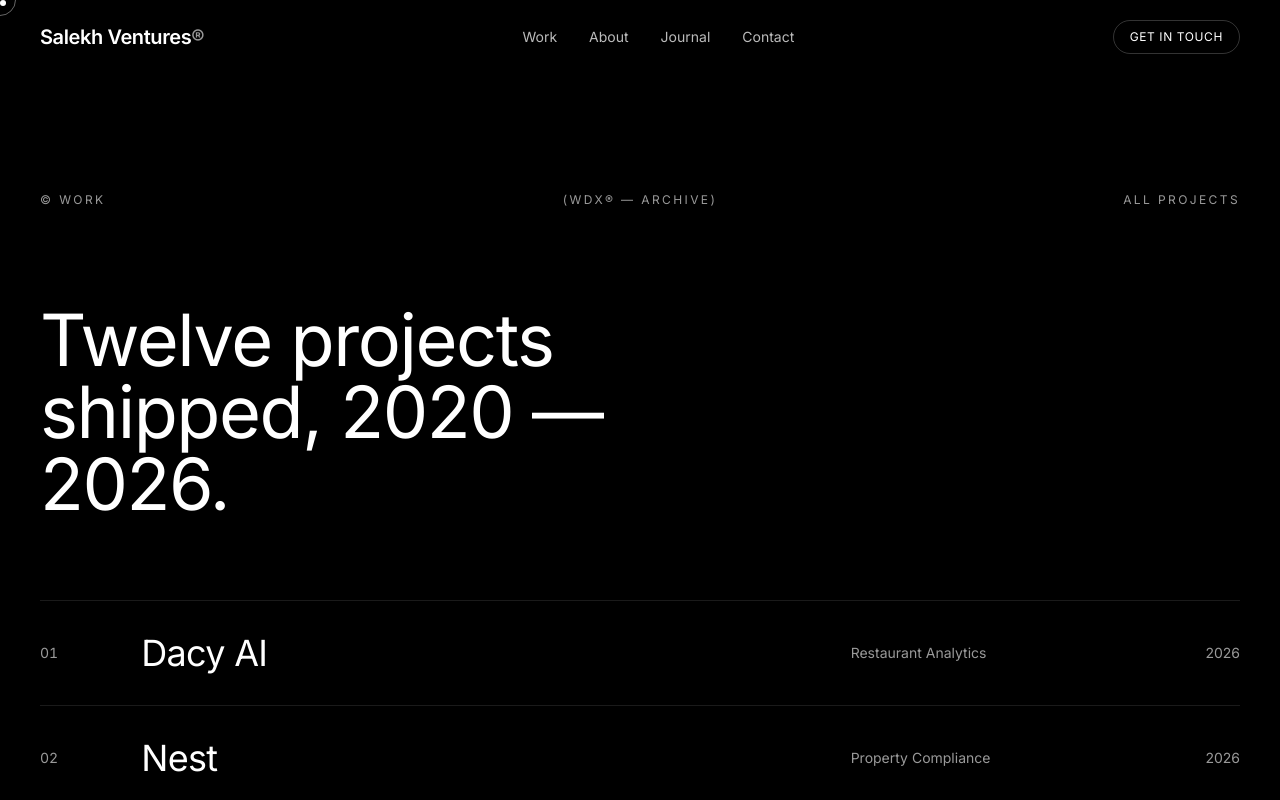
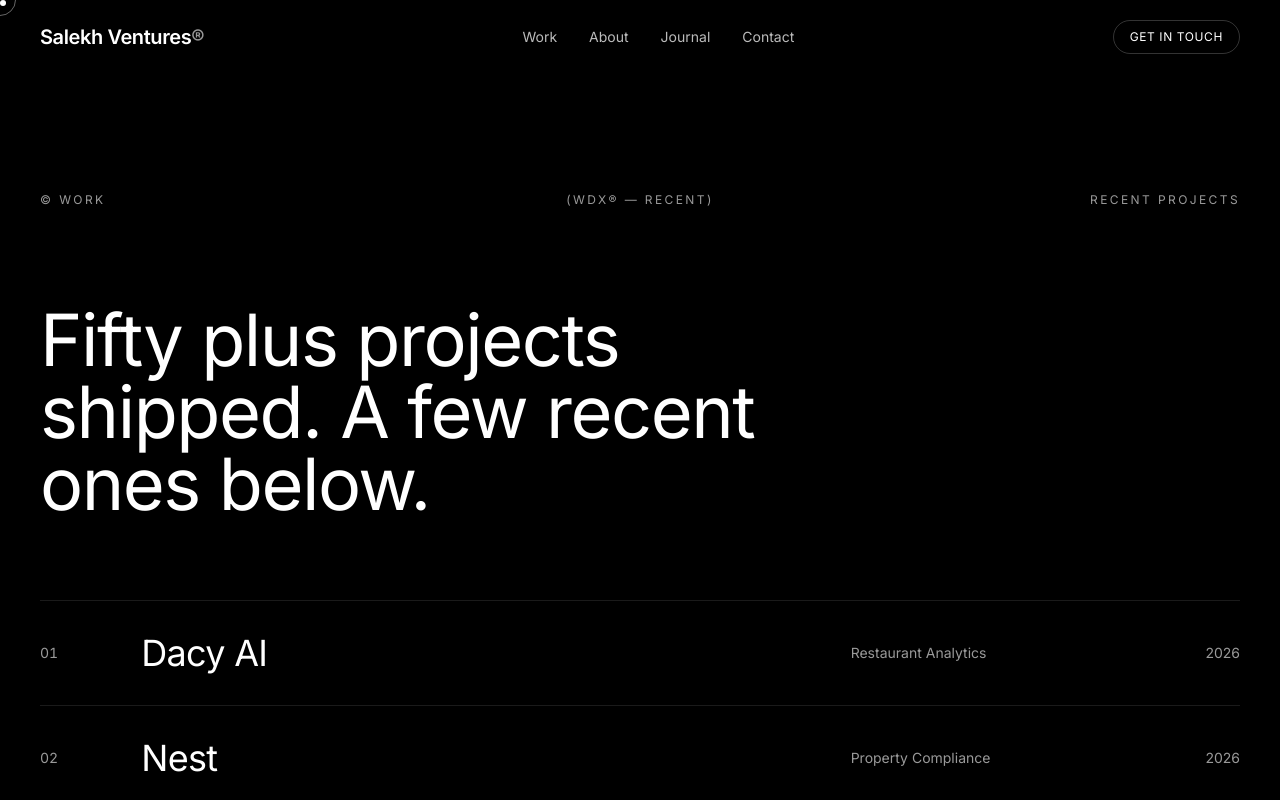
Before and after one commit to SalekhM8/salekh-ventures, a Next.js app: page /work in a window 1280 px wide. Shown: the top 800 px of the page. Built offline with nearby package versions, Linux system fonts and the light colour scheme.

Commit message:
Reflect real scale: 50+ shipped, list shows recent only

```diff
--- a/src/app/(dark)/about/page.tsx
+++ b/src/app/(dark)/about/page.tsx
@@ -53,7 +53,7 @@ export default function AboutPage() {
                 </p>
               </div>
               <div className="bg-black p-6">
-                <p className="font-display text-4xl">12</p>
+                <p className="font-display text-4xl">50+</p>
                 <p className="mt-2 text-xs uppercase tracking-[0.2em] text-muted">
                   Shipped projects
                 </p>
--- a/src/app/(dark)/work/page.tsx
+++ b/src/app/(dark)/work/page.tsx
@@ -4,7 +4,7 @@ import { allWorks } from "@/lib/data";
 
 export const metadata = {
   title: "Work — Salekh Ventures",
-  description: "Selected projects shipped to production, 2020 — 2026.",
+  description: "A selection of recent projects shipped to production.",
 };
 
 export default function WorkPage() {
@@ -12,12 +12,12 @@ export default function WorkPage() {
     <section className="px-6 pb-24 pt-40 md:px-10 md:pb-40 md:pt-48">
       <SectionHeader
         left="© Work"
-        center="(WDX® — Archive)"
-        right="All projects"
+        center="(WDX® — Recent)"
+        right="Recent projects"
       />
 
       <h1 className="mb-20 max-w-3xl font-display text-5xl leading-[1] tracking-tight md:text-7xl">
-        Twelve projects shipped, 2020 &mdash; 2026.
+        Fifty plus projects shipped. A few recent ones below.
       </h1>
 
       <ul className="divide-y divide-white/10 border-y border-white/10">
--- a/src/components/sections/Work.tsx
+++ b/src/components/sections/Work.tsx
@@ -23,7 +23,7 @@ export function Work() {
           <span className="text-muted">2022 — 2026</span>
         </h2>
         <RollButton href="/work" variant="secondary" size="md">
-          See all works
+          See recent work
         </RollButton>
       </div>
 
```
